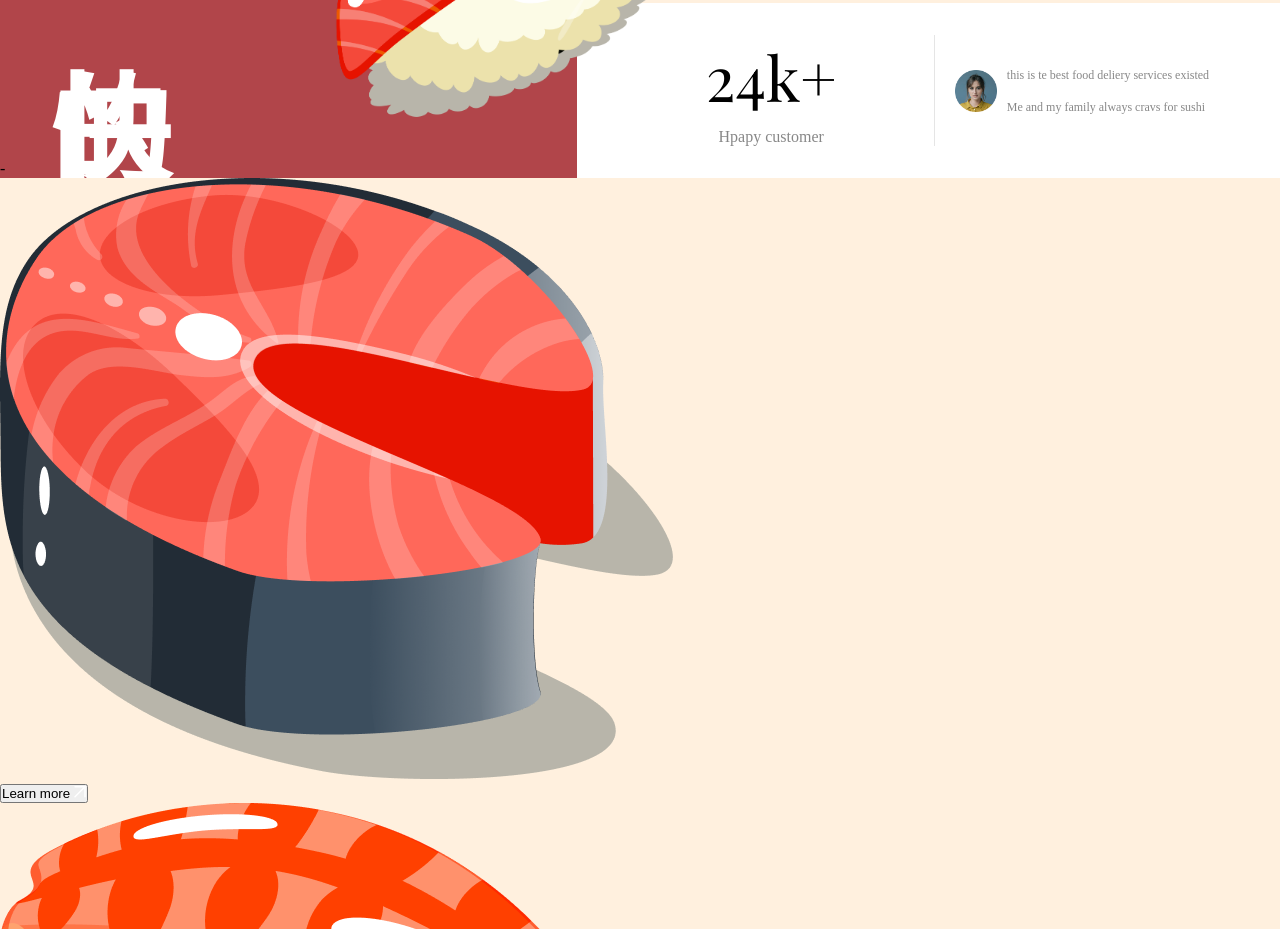
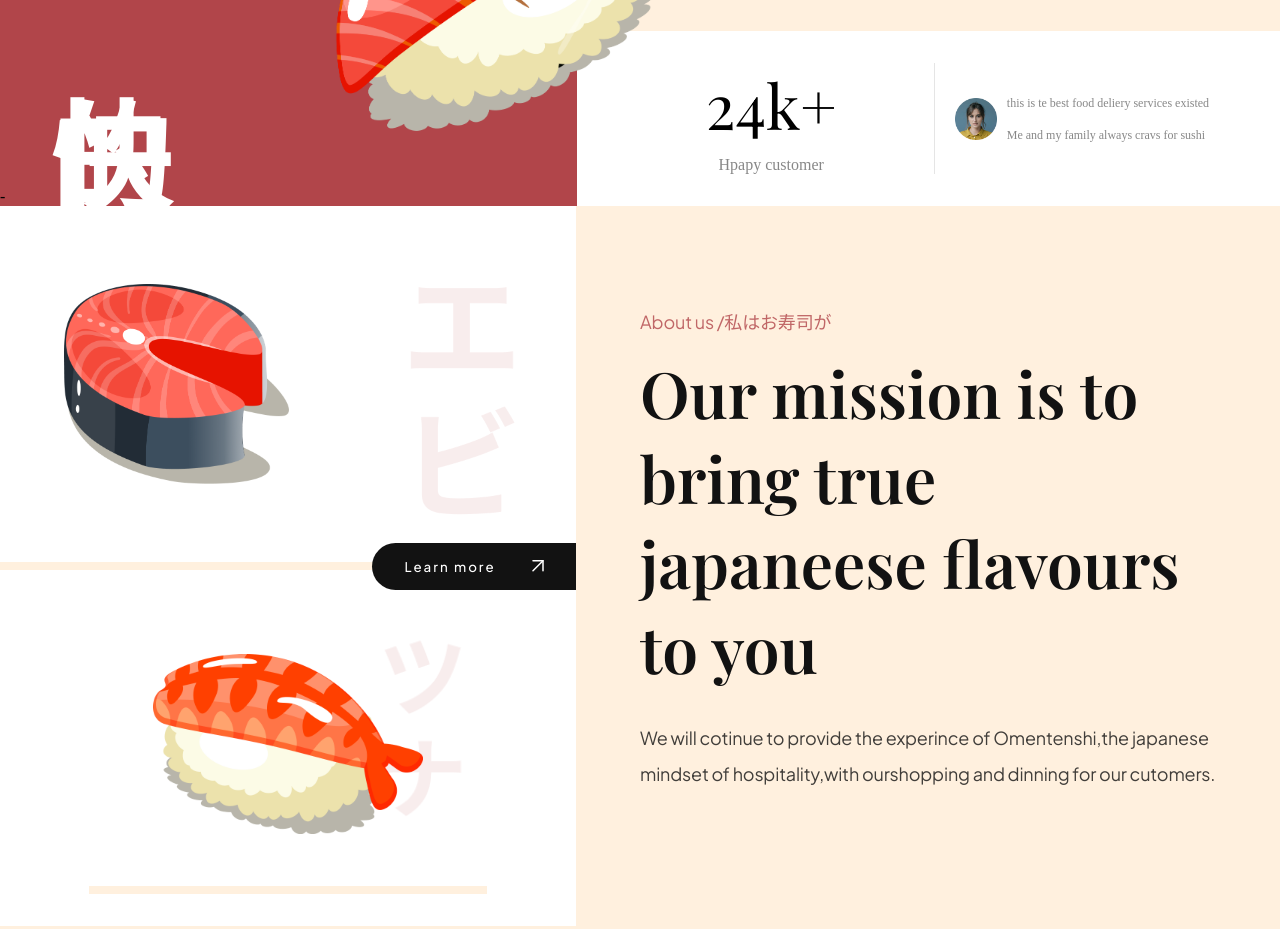
Before and after one commit to gokul4305/sushi-project, a website built with Vite: page index.html in a window 1280 px wide. Shown: the part 678-1607 px from the top of the page. Built offline with nearby package versions, Linux system fonts and the light colour scheme.

Commit message:
fiished about section

```diff
--- a/css/sections/about.css
+++ b/css/sections/about.css
@@ -0,0 +1,68 @@
+.about-us {
+  display: flex;
+
+  min-height: 720px;
+  overflow: hidden;
+}
+.about-us__image {
+  flex: 1;
+  display: flex;
+  flex-direction: column;
+  justify-content: center;
+  background-color: var(--color-white);
+  position: relative;
+}
+.about-us__image div {
+  padding: 32px 64px;
+  flex: 1;
+  display: flex;
+  align-items: center;
+  background-position: center;
+  background-repeat: no-repeat;
+  background-size: contain;
+}
+.about-us__image-sushi2 {
+  border-bottom: 8px solid var(--color-creamson);
+  background-image: url(../../assets/about_bg1.png);
+}
+
+.about-us__image-sushi3 {
+  border-bottom: 8px solid var(--color-creamson);
+  background-image: url(../../assets/about_bg2.png);
+}
+.about-us__image-sushi3 img {
+  width: 225px;
+  height: 200px;
+}
+
+.about-us__image-sushi2 img {
+  width: 245;
+  height: 180px;
+}
+.about-us__button {
+  position: absolute;
+  right: 0;
+  padding: 12px 32px;
+  background: var(--secondary-color);
+  border-radius: 32px 0 0 32px;
+  border: none;
+  outline: 0;
+  z-index: 6;
+  color: var(--color-white);
+  font-family: var(--plus-jakarta-sans);
+  font-weight: 500;
+  line-height: 23px;
+  cursor: pointer;
+  letter-spacing: 2px;
+}
+.about-us__button img {
+  object-fit: contain;
+  margin-left: 32px;
+}
+.about-us__content {
+  padding: 64px;
+  flex: 1;
+  display: flex;
+  justify-content: center;
+  flex-direction: column;
+}
--- a/css/sections/hero.css
+++ b/css/sections/hero.css
@@ -63,8 +63,8 @@
 .hero-content__buttons {
   margin: 42px 0 0 42px;
   display: flex;
+  margin-top: 10px;
 
-  flex-direction: row;
   flex-wrap: wrap;
   gap: 66px;
 }
@@ -84,11 +84,11 @@
 .hero-content__play-button {
   outline: none;
   border: none;
-  background: transparent;
+  background: var(--color-yellow);
   align-items: center;
   margin-left: 10px;
-
-  background: #fdfdec;
+  margin-top: 30px;
+  align-self: center;
 
   padding: 20px;
   border-radius: 36px;
--- a/css/style.css
+++ b/css/style.css
@@ -25,6 +25,7 @@
 
   --color-white: #fff;
   --color-creamson: #fff0de;
+  --color-yellow: #fdfdff;
 }
 
 * {
@@ -90,6 +91,7 @@ a {
   opacity: 0.8;
 
   margin: 32px 0px;
+  margin-top: 30px;
 }
 
 /* Hide scrollbar for Chrome, Safari and Opera */
--- a/index.html
+++ b/index.html
@@ -83,23 +83,21 @@
           <img src="assets/arrow-up-right.svg" alt="learn more" />
         </button>
         <div class="about-us__image">
-          <div class="about-us__image-sushi3">
+          <div class="about-us__image-sushi2">
             <img src="assets/sushi-2.png" alt="sushi" />
           </div>
+        </div>
       </div>
       <div class="about-us__content">
-        <p class="sushi__subtitle">about us /私はお寿司が</p>
-        <h3 class="sushi-title">Our mission is to bring true japaneese flavours to you</h3>
-        <p class="sushi__discriptive">
-          We will cotinue to provide  the experince of Omentenshi,the japanese mindset of hospitality,with ourshopping and dinning for our cutomers.
+        <p class="sushi__subtitle">About us /私はお寿司が</p>
+        <h3 class="sushi__title">
+          Our mission is to bring true japaneese flavours to you
+        </h3>
+        <p class="sushi__description">
+          We will cotinue to provide the experince of Omentenshi,the japanese
+          mindset of hospitality,with ourshopping and dinning for our cutomers.
         </p>
-
-
-
-
       </div>
-
-
     </section>
 
     <script src="js/script.js"></script>
```
